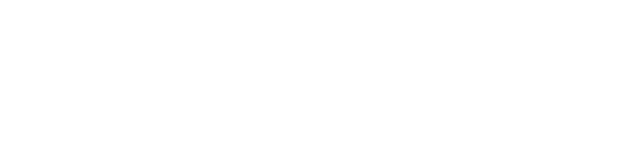
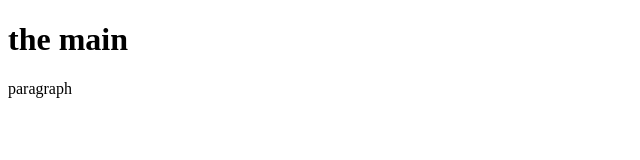
Before and after one commit to Bhya23cse/meror_rep, a plain HTML site: page index.html in a window 1280 px wide. Shown: the whole page, without its empty margins (0-640 px from the left). Drawn offline with Linux system fonts and the light colour scheme.

Commit message:
adding paragraph

```diff
--- a/index.html
+++ b/index.html
@@ -6,6 +6,7 @@
     <title>Document</title>
 </head>
 <body>
-
+    <h1>the main </h1>
+    <p>paragraph</p>
 </body>
 </html>
```
